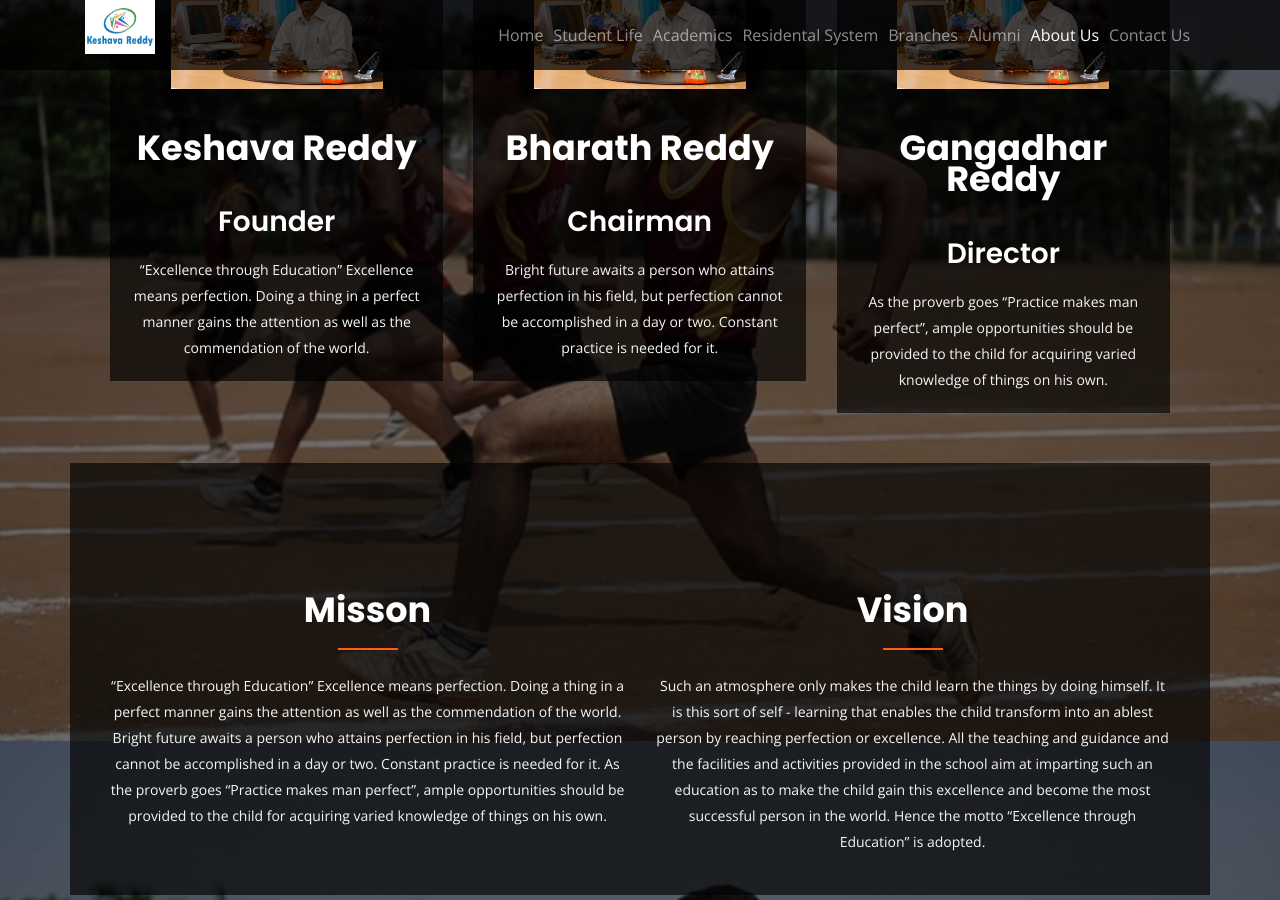
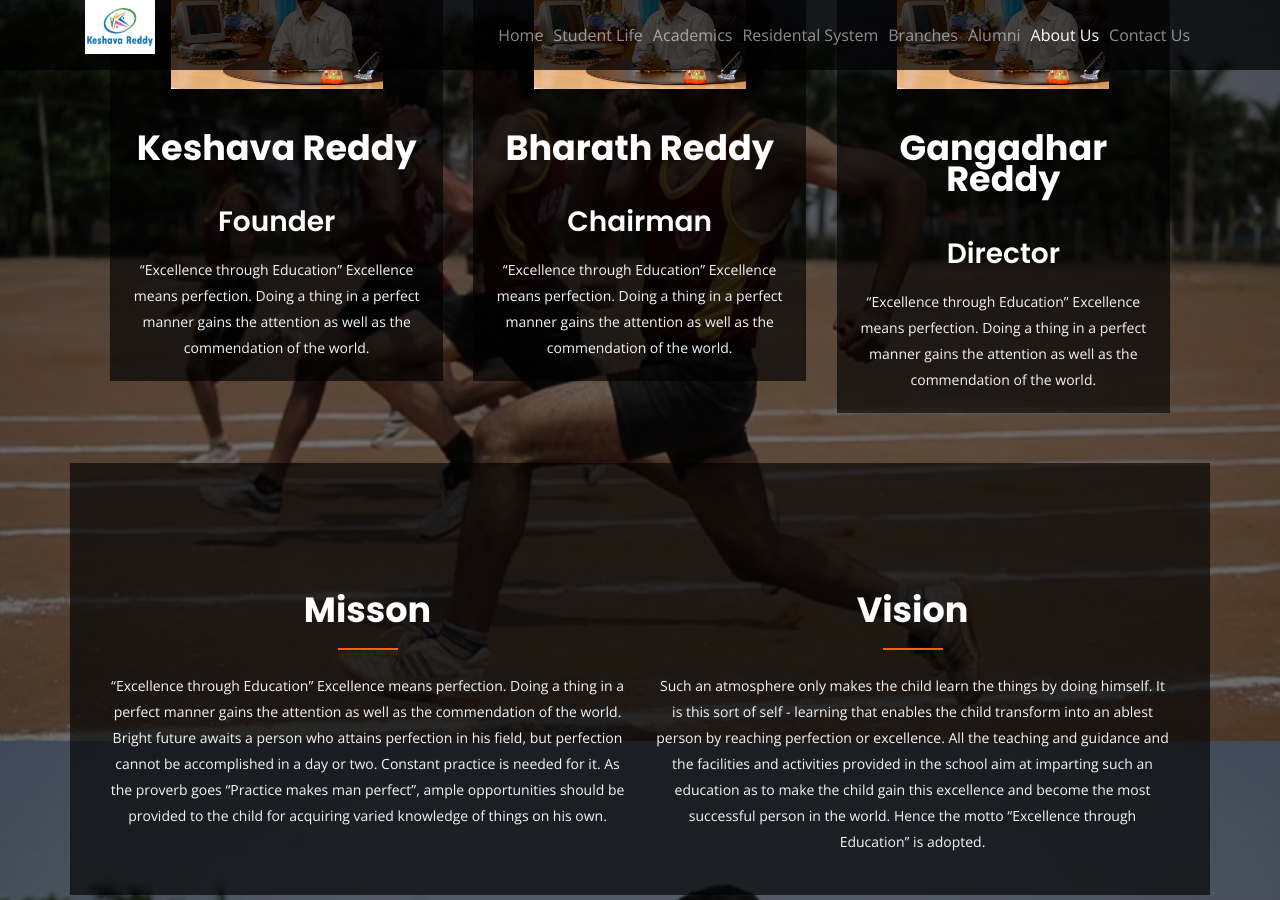
Before and after one commit to krei-school/krei-school.github.io, a Jekyll site: the page built from about-us.md, in a window 1280 px wide and 900 px high, scrolled down 1361 px. Built offline with Jekyll 4.4.1, drawn with Linux system fonts in a browser that asks for light colours.

Commit message:
Updated About Us

```diff
--- a/about-us.md
+++ b/about-us.md
@@ -32,15 +32,15 @@
       i2:
         title1: Bharath Reddy
         title2: 'Chairman '
-        text: Bright future awaits a person who attains perfection in his field, but
-          perfection cannot be accomplished in a day or two. Constant practice is
-          needed for it.
+        text: "“Excellence through Education” Excellence means perfection. Doing a
+          thing in a perfect manner gains the attention as well as the commendation
+          of the world."
       i3:
         title1: Gangadhar Reddy
         title2: Director
-        text: 'As the proverb goes “Practice makes man perfect”, ample opportunities
-          should be provided to the child for acquiring varied knowledge of things
-          on his own. '
+        text: "“Excellence through Education” Excellence means perfection. Doing a
+          thing in a perfect manner gains the attention as well as the commendation
+          of the world."
       i4:
         title: Misson
         text: "“Excellence through Education” Excellence means perfection. Doing a
```
